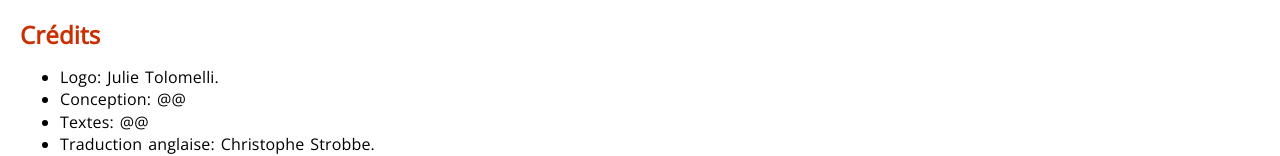
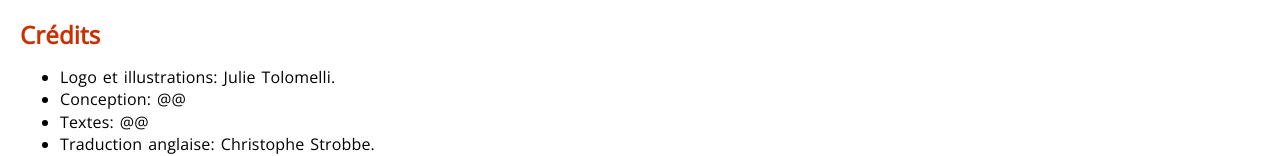
Before and after one commit to cstrobbe/Liberte0, a plain HTML site: page legal.html in a window 1280 px wide. Shown: the part 357-513 px from the top of the page. Drawn offline with nearby package versions, Linux system fonts and the light colour scheme.

Commit message:
crédits illustrations

```diff
--- a/legal.html
+++ b/legal.html
@@ -28,7 +28,7 @@
 
       <h2>Crédits</h2>
       <ul>
-        <li>Logo: Julie Tolomelli.</li>
+        <li>Logo et illustrations: Julie Tolomelli.</li>
         <li>Conception: @@</li>
         <li>Textes: @@</li>
         <li>Traduction anglaise: <span lang="nl">Christophe Strobbe</span>.</li>
```
